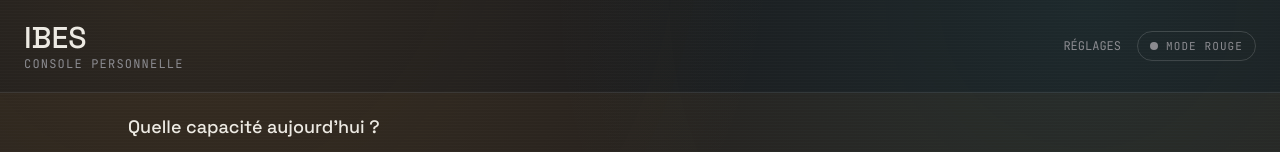
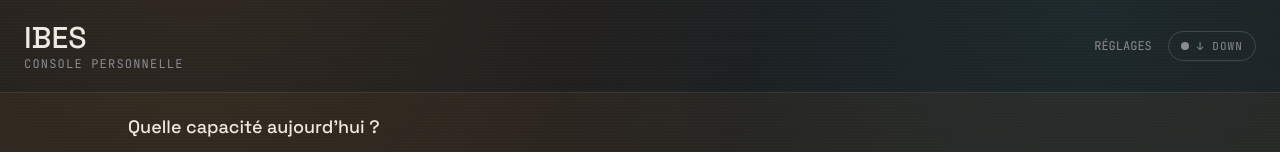
Before and after one commit to mcb264/IBES, a Next.js app: page / in a window 1280 px wide. Shown: the top 152 px of the page. Built offline with nearby package versions, Linux system fonts and the light colour scheme; no server answers; the database is empty.

Commit message:
Renommer le mode rouge en Down

```diff
--- a/components/ModeRougeSwitch.tsx
+++ b/components/ModeRougeSwitch.tsx
@@ -1,27 +1,5 @@
 "use client";
 
-export default function ModeRougeSwitch({
-  active,
-  onToggle,
-}: {
-  active: boolean;
-  onToggle: () => void;
-}) {
-  return (
-    <button
-      onClick={onToggle}
-      className={`flex items-center gap-2 px-3 py-1.5 rounded-full border font-mono text-[11px] uppercase tracking-widest transition-colors ${
-        active
-          ? "border-alert text-alert bg-alert/10"
-          : "border-white/15 text-muted hover:text-ink"
-      }`}
-    >
-      <span
-        className={`w-2 h-2 rounded-full ${
-          active ? "bg-alert animate-pulse" : "bg-muted"
-        }`}
-      />
-      Mode rouge
-    </button>
-  );
+export default function ModeRougeSwitch({active,onToggle}:{active:boolean;onToggle:()=>void}) {
+  return <button onClick={onToggle} className={`flex items-center gap-2 px-3 py-1.5 rounded-full border font-mono text-[11px] uppercase tracking-widest transition-colors ${active?"border-alert text-alert bg-alert/10":"border-white/15 text-muted hover:text-ink"}`}><span className={`w-2 h-2 rounded-full ${active?"bg-alert animate-pulse":"bg-muted"}`}/>↓ Down</button>;
 }
```
